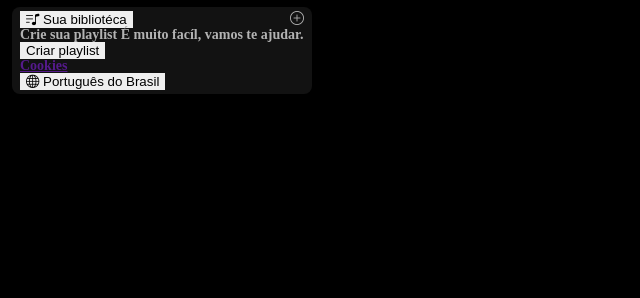
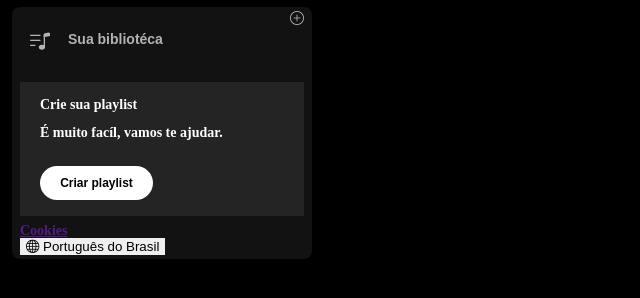
Before and after one commit to jefrodriguess/spotify, a plain HTML site: page index.html in a window 1280 px wide. Shown: the part 136-434 px from the top of the page, without its empty margins (0-640 px from the left). Drawn offline with nearby package versions, Linux system fonts and the light colour scheme.

Commit message:
30-01-25

```diff
--- a/index.html
+++ b/index.html
@@ -34,7 +34,7 @@
         </nav>
 
         <div class="library">
-            <div class="labrary_content">
+            <div class="library_content">
                 <button class="library_button">
                     <span><i class="bi bi-music-note-list"></i></span>
                     <span>Sua bibliotéca</span>
@@ -44,8 +44,8 @@
 
             <section class="playlist">
                 <div class="playlist_content">
-                    <span class="text_title">Crie sua playlist</span>
-                    <span class="sub_title">É muito facíl, vamos te ajudar.</span>
+                    <span class="text title">Crie sua playlist</span>
+                    <span class="text subtitle">É muito facíl, vamos te ajudar.</span>
                     <button class="playlist_button">
                         <span>Criar playlist</span>
                     </button>
--- a/style.css
+++ b/style.css
@@ -57,7 +57,83 @@ body {
    margin-top: 10px;
 }
 
-.library .labrary_content{
+.library .library_content{
     display: flex;
     justify-content: space-between;
 }
+
+.library .library_button{
+  display: flex;
+  margin-right: 10px;
+  color: #b3b3b3;
+  background-color: transparent;
+  border: 0px;
+  font-size: 14px;
+  font-weight: 700;
+  font-family: "DM Sans", sans-serif;
+  text-align: center;
+  text-decoration: none;
+  text-transform: none;
+  padding: 20px 10px;
+}
+
+.library .library_button .bi{
+  font-size: 20px;
+  margin-right: 10px;
+  font-weight: 300;
+  padding-right: 8px;
+}
+
+.library .library_content .bibi-plus-circle{
+  margin: 24px 10px;
+}
+
+.playlist{
+  display: flex;
+  align-items: flex-start;
+  justify-content: space-between;
+  gap: 20px;
+  background-color: #242424;
+  color: #b3b3b3;
+  font-weight: 600;
+  font-size: 14px;
+  margin: 8px 0px;
+  padding: 16px 20px;
+}
+
+.playlist .playlist_content{
+  display: flex;
+  flex-direction: column;
+}
+
+.playlist .playlist_content .text{
+  padding-bottom: 14px;
+  color: #ffff;
+}
+
+.playlist .playlist_content .title{
+  font-weight: 700;
+}
+
+.section-playlist .playlist_content .subtitle{
+  font-weight: 500;
+  font-size: 12px;
+}
+
+section.playlist .playlist_content .playlist_button{
+  display: flex;
+  justify-content: center;
+  background-color: #ffff;
+  color: #000;
+  border-radius: 20px;
+  font-size: 12px;
+  font-weight: 700;
+  font-family: "DM Sans", sans-serif;
+  text-decoration: none;
+  text-transform: none;
+  padding: 10px;
+  margin-top: 12px;
+  border: 0;
+  width: 113px;
+
+}
```
